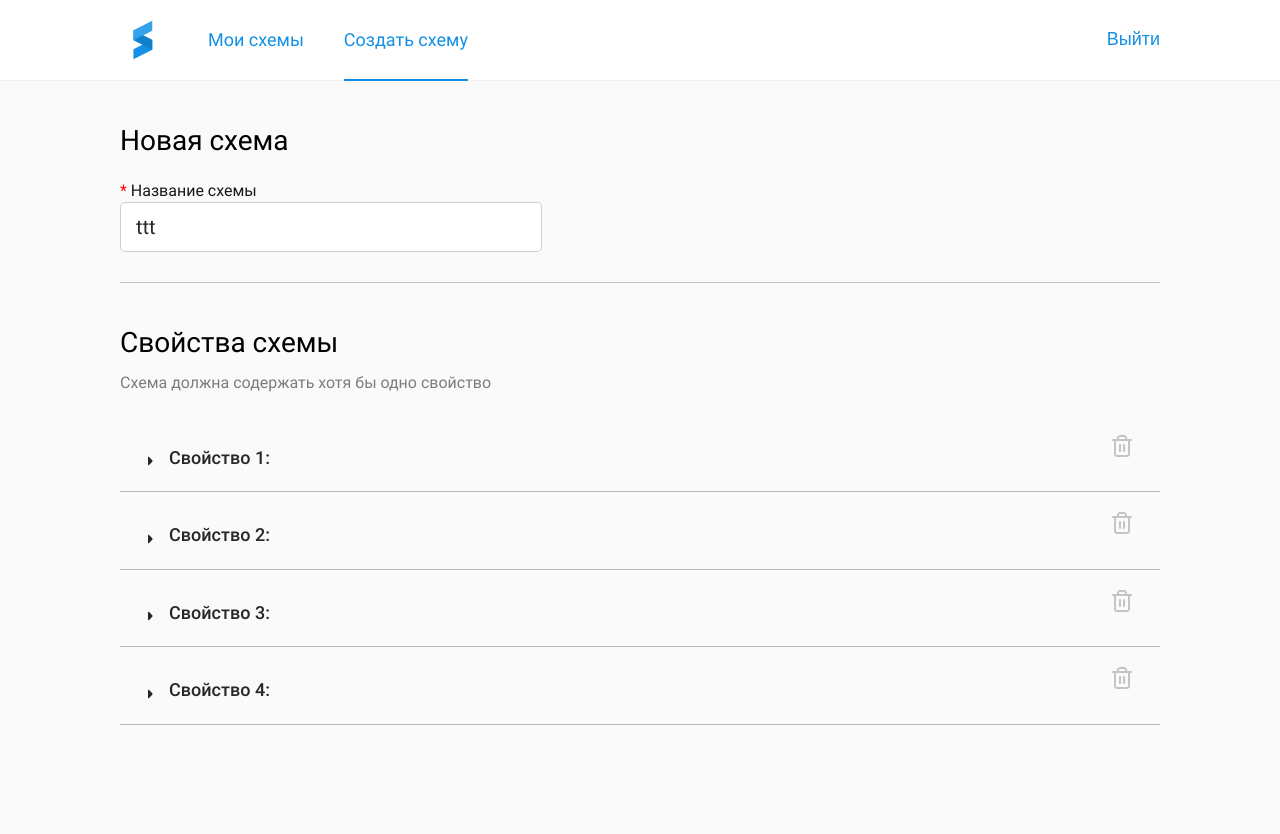
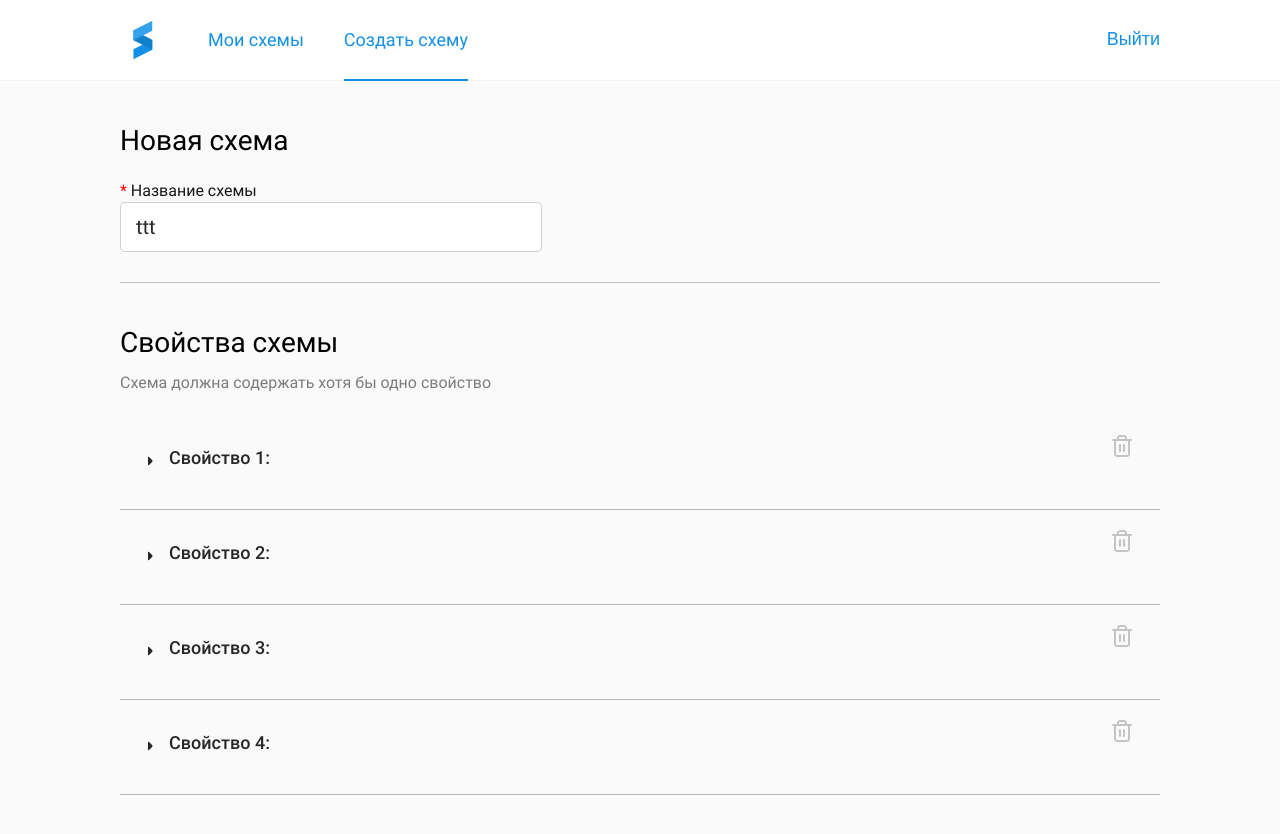
Before and after one commit to obronov/constructor_form, a Vue app in the folder forms/: page /create in a window 1280 px wide. Shown: the top 834 px of the page. Built offline with nearby package versions, Linux system fonts and the light colour scheme.

Commit message:
wip added create

```diff
--- a/forms/src/assets/scss/global.scss
+++ b/forms/src/assets/scss/global.scss
@@ -456,12 +456,16 @@ h2, .h2 {
   font-size: 1.8em;
   line-height: 122%;
   color: #272727;
+  margin: 0 0 1.11em;
 }
 .create-schema-items__short-desc{
   font-size: 1.4em;
   line-height: 157%;
   color: #272727;
   opacity: 0.6;
+}
+.create-schema-items__short-desc_opened{
+  display: none;
 }
 .create-schema-items__btnDelete{
   display: block;
@@ -560,3 +564,54 @@ h2, .h2 {
   grid-template-columns: 1fr 1fr;
   grid-gap: 0 2.2em;
 }
+.control-required{
+  display: inline-grid;
+  grid-template-columns: auto auto;
+  grid-gap: 0 2em;
+}
+.control-required__label{
+  position: relative;
+  width: 3.5em;
+  height: 2.2em;
+  opacity: 0.4;
+  border-radius: 1.9em;
+  background: rgba(23, 23, 25, 0.3);
+  padding: .3em;
+  transition: .3s ease-in-out;
+
+  &:before{
+    content: '';
+    display: block;
+    width: 1.6em;
+    height: 1.6em;
+    background: #fff;
+    border-radius: 100%;
+    transition: inherit;
+    position: absolute;
+    top: calc(50% - .8em);
+    left: .3em;
+    will-change: left;
+  }
+  &.active{
+    background: #1390E5;
+    opacity: 1;
+    justify-content: flex-end;
+  }
+  &.active:before{
+    left: calc(100% - 1.9em);
+  }
+}
+.control-required__input{
+  position: absolute;
+}
+.control-required__caption{
+  font-size: 1.8em;
+  line-height: 122%;
+  color: #272727;
+}
+.create-schema-validation-required{
+  margin: 5.4em 0 3em;
+}
+.create-schema-validation-min-max{
+  margin: 3em 0 2em;
+}
--- a/forms/src/components/CreateSchemes.vue
+++ b/forms/src/components/CreateSchemes.vue
@@ -23,7 +23,7 @@
                 <span>Свойство {{index + 1}}: </span>
                 <span>{{item[1].value}}</span>
               </div>
-              <div class="create-schema-items__short-desc" >{{setShortDescription(item[2].value, item[0].value)}}</div>
+              <div class="create-schema-items__short-desc" :class="{'create-schema-items__short-desc_opened': selectedItem == `item${index}`}">{{setShortDescription(item[2].value, item[0].value)}}</div>
               <div class="create-schema-items__controls-items" v-show="selectedItem == `item${index}`">
                 <ControlText class="control_create-schema"
                   @oninput="(value) => item[0].value = value"
@@ -62,10 +62,18 @@
                 <span>Валидация</span>
               </div>
               <div class="create-schema-validation-required" v-show="item[2].value">
-                  {{`блок required ${index}`}}
+                  <ControlRequired
+                    @oninput="setValueOptions($event, item[2].value, index, 'required')"
+                    :options="{
+                      key: `required${index}`,
+                      label: 'Обязательно для заполнения',
+                      value: getValueOptions(item[2].value, index, 'required'),
+                      type: 'checkbox',
+                      validation: {}
+                    }"/>
               </div>
               <div class="create-schema-validation-min-max" v-show="item[2].value == 'string' || item[2].value == 'number' || item[2].value == 'password'">
-                <ControlText class="control_create-schema"
+                <ControlText
                   @oninput="setValueOptions($event, item[2].value, index, 'min')"
                   :options="{
                     key: `min${index}`,
@@ -74,7 +82,7 @@
                     type: 'string',
                     validation: {}
                   }"/>
-                <ControlText class="control_create-schema"
+                <ControlText
                   @oninput="setValueOptions($event, item[2].value, index, 'max')"
                   :options="{
                     key: `max${index}`,
@@ -85,7 +93,7 @@
                   }"/>
               </div>
               <div class="create-schema-validation-pattern" v-show="item[2].value == 'string' || item[2].value == 'password'">
-                <ControlText class="control_create-schema"
+                <ControlText
                   @oninput="setValueOptions($event, item[2].value, index, 'pattern')"
                   :options="{
                     key: `pattern${index}`,
@@ -117,8 +125,9 @@
 <script>
 import ControlText from '@/components/utilities/ControlText'
 import ControlSelect from '@/components/utilities/ControlSelect'
+import ControlRequired from '@/components/utilities/ControlRequired'
 export default {
-  components: {ControlText, ControlSelect},
+  components: {ControlText, ControlSelect, ControlRequired},
   props:{
     template: Object
   },
--- /dev/null
+++ b/forms/src/components/utilities/ControlRequired.vue
@@ -0,0 +1,19 @@
+<template>
+  <div class="control-required">
+    <label class="control-required__label" :class="{active: options.value}">
+      <input class="control-required__input" :name="options.key" :checked="options.value" :type="options.type"   @input="options.value= !options.value; $emit('oninput', options.value)">
+    </label>
+    <div class="control-required__caption">{{options.label}}</div>
+  </div>
+</template>
+
+<script>
+
+export default {
+  props:{
+    options: Object,
+    error: Boolean
+  }
+}
+
+</script>
```
